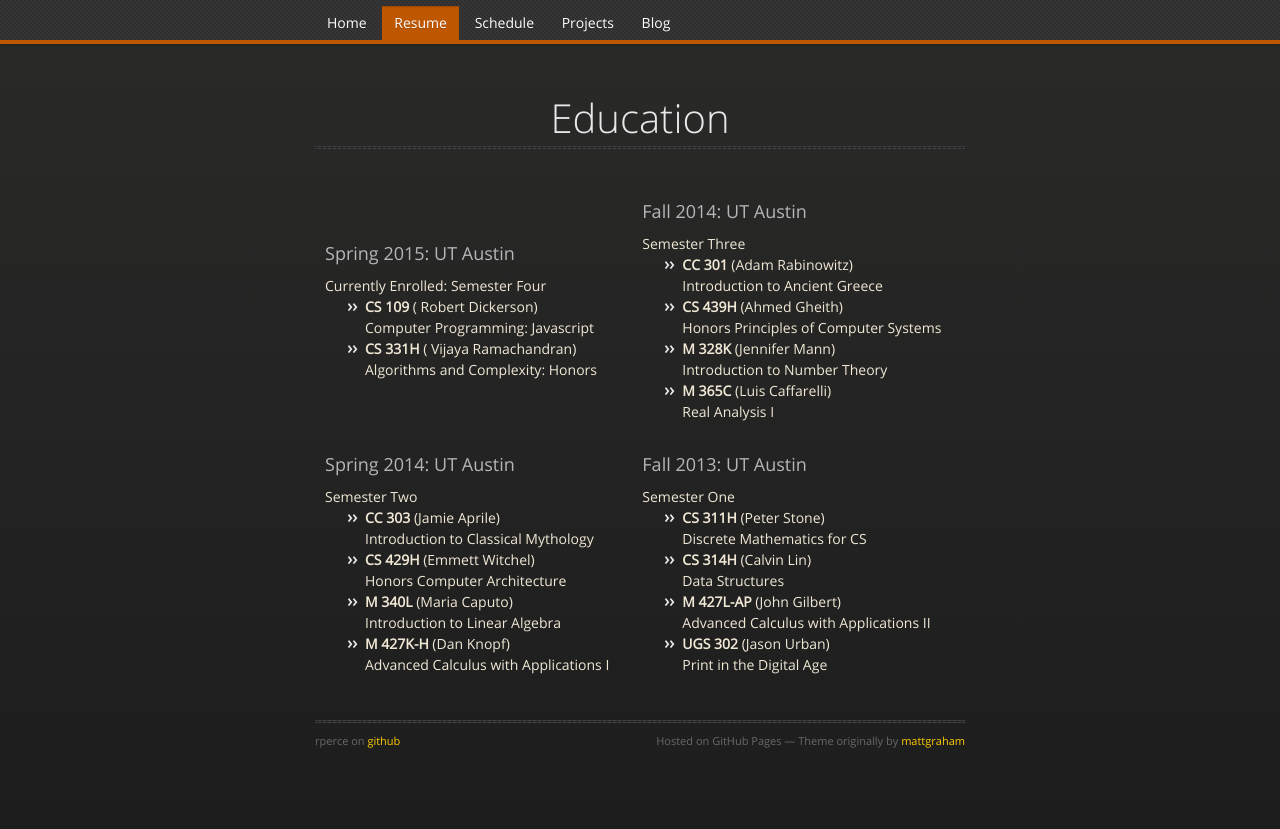
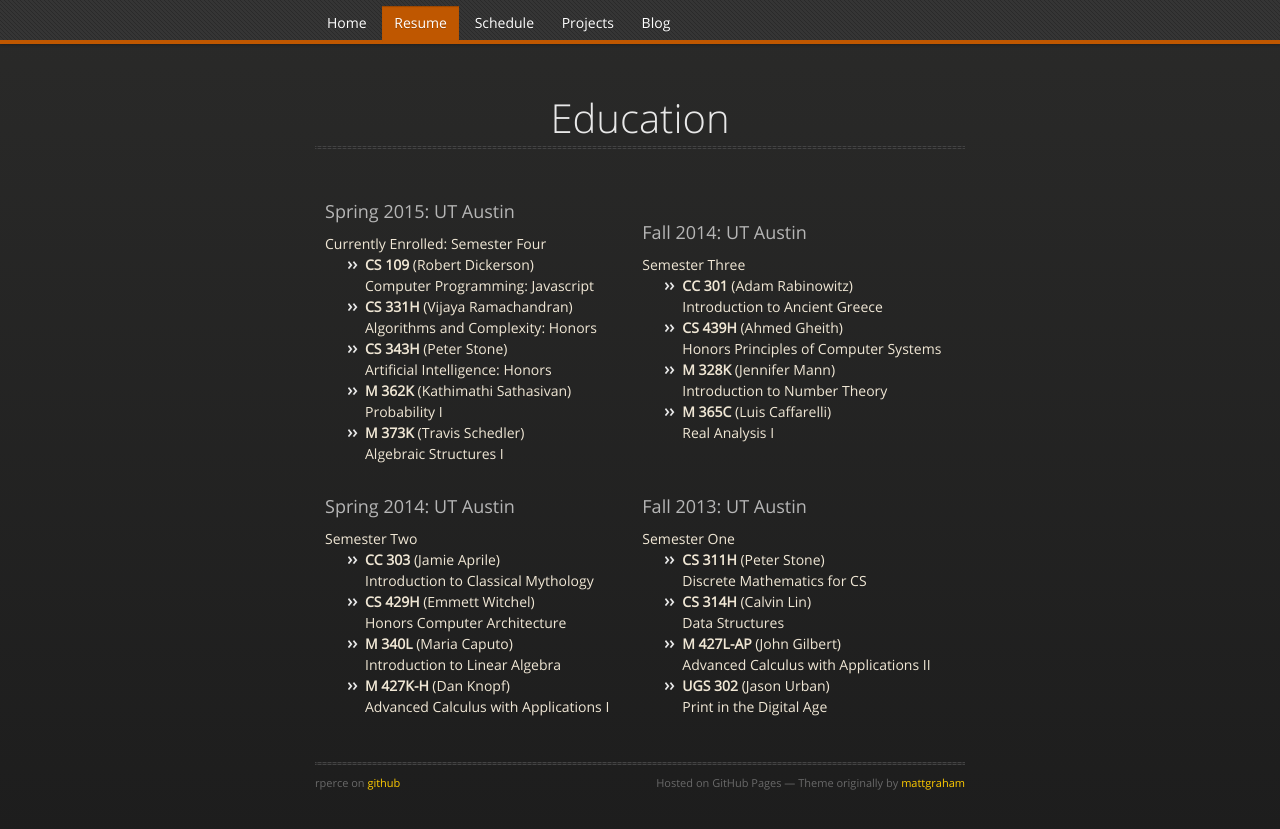
Before and after one commit to rperce/rperce.github.io, a Jekyll site: the page built from education/index.html, in a window 1280 px wide. Shown: the top 829 px of the page. Built offline with Jekyll 4.4.1, drawn with Linux system fonts in a browser that asks for light colours; nearby versions of some CDN libraries.

Commit message:
front matter goes fasta

```diff
--- a/_includes/classes.html
+++ b/_includes/classes.html
@@ -1,5 +1,5 @@
 <ul>{% for classstr in include.classes %}
-{% assign class = classstr | split:"," %}
+{% assign class = classstr | split:", " %}
 <li><b>{{ class[0] }}</b> ({{ class[1] }})<br />
 {{ class[2] }}</li>
 {% endfor %}</ul>
--- a/education/index.html
+++ b/education/index.html
@@ -1,29 +1,26 @@
 ---
 title: Resume
 h1: Education
-s2015:
-    - "CS 109, Robert Dickerson, Computer Programming: Javascript"
-    - "CS 331H, Vijaya Ramachandran, Algorithms and Complexity: Honors"
+semesters:
+    -
+        where: "Spring 2015: UT Austin"
+        subtext: "Currently Enrolled: Semester Four"
+        classes:
+            - "CS 109, Robert Dickerson, Computer Programming: Javascript"
+            - "CS 331H, Vijaya Ramachandran, Algorithms and Complexity: Honors"
+            - "CS 343H, Peter Stone, Artificial Intelligence: Honors"
+            - "M 362K, Kathimathi Sathasivan, Probability I"
+            - "M 373K, Travis Schedler, Algebraic Structures I"
 ---
 
 <table>
+{% for semester in page.semesters %}
 <tr><td>
-{% include h3.html title="Spring 2015: UT Austin" %}
-Currently Enrolled: Semester Four
-{% include classes.html classes=page.s2015 %}
-<!--ul>
-<li><b>CS 109</b> (Robert Dickerson)<br />
-Computer Brogramming: Javascript</li>
-<li><b>CS 331H</b> (Vijaya Ramachandran)<br />
-Algorithms and Complexity: Honors</li>
-<li><b>CS 343H</b> (Peter Stone)<br />
-Artificial Intelligence: Honors</li>
-<li><b>M 362K</b> (Kanthimathi Sathasivan)<br />
-Probability I</li>
-<li><b>M 373K</b> (Travis Schedler)<br />
-Algebraic Structures I</li>
-</ul-->
+{% include h3.html title=semester.where %}
+{{ semester.subtext }}
+{% include classes.html classes=semester.classes %}
 </td><td>
+{% endfor %}
 {% include h3.html title="Fall 2014: UT Austin" %}
 Semester Three
 <ul>
```
